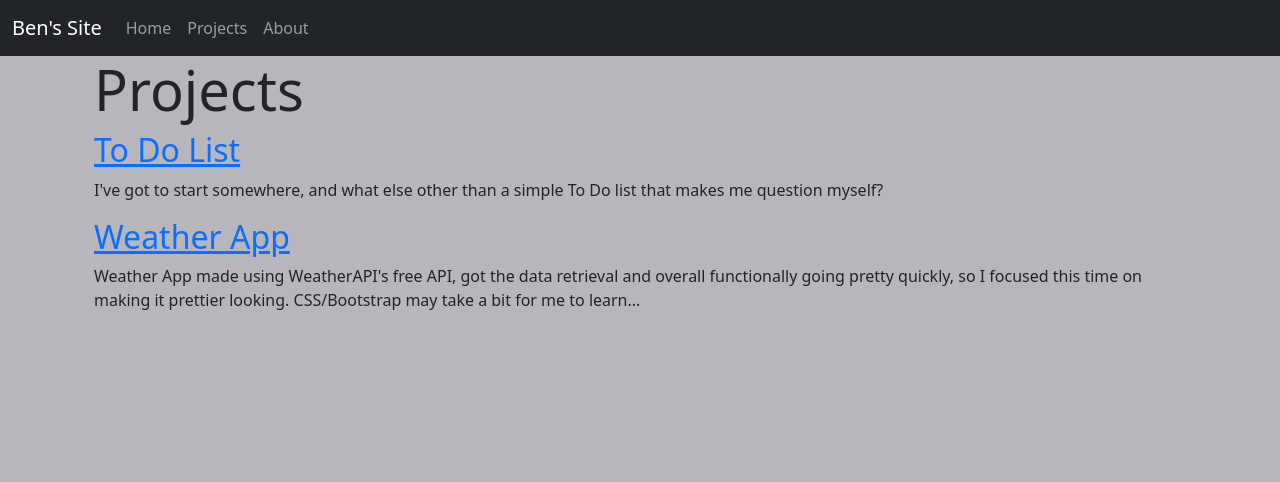
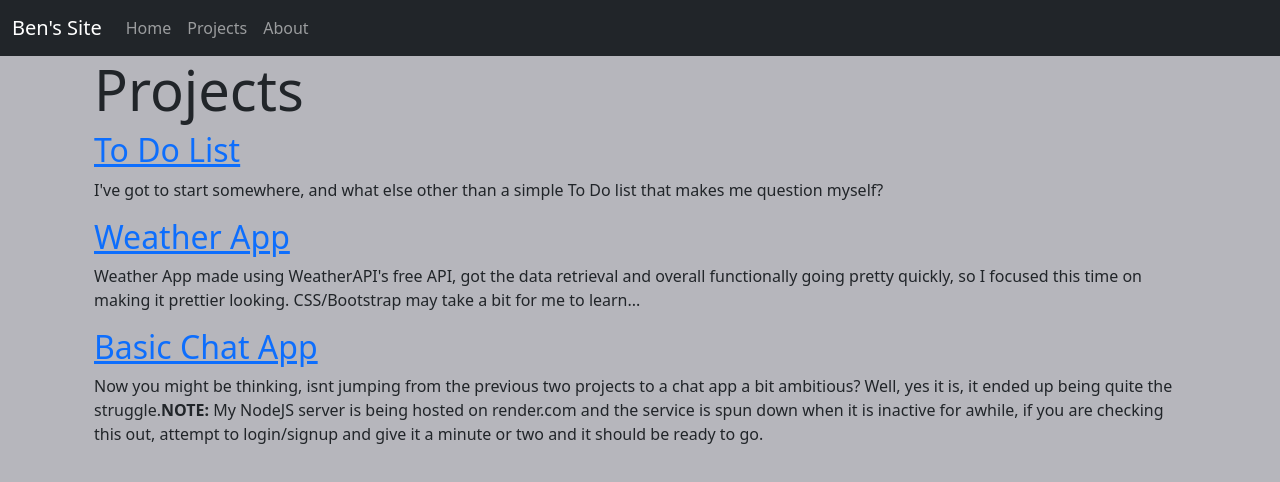
Before and after one commit to bendecruz745/BenDCHomePage, a React (Create React App) app: page /BenDCHomepage/Projects in a window 1280 px wide. Shown: the top 482 px of the page. Built offline with nearby package versions, Linux system fonts and the light colour scheme.

Commit message:
added basic chat app to list

```diff
--- a/src/Components/Projects.js
+++ b/src/Components/Projects.js
@@ -20,6 +20,18 @@ function Projects() {
         making it prettier looking. CSS/Bootstrap may take a bit for me to
         learn...
       </p>
+      <a href="https://benchatapp.onrender.com/">
+        <h2>Basic Chat App</h2>
+      </a>
+      <p>
+        Now you might be thinking, isnt jumping from the previous two projects
+        to a chat app a bit ambitious? Well, yes it is, it ended up being quite
+        the struggle.
+        <b>NOTE:</b> My NodeJS server is being hosted on render.com and the
+        service is spun down when it is inactive for awhile, if you are checking
+        this out, attempt to login/signup and give it a minute or two and it
+        should be ready to go.
+      </p>
     </body>
   );
 }
```
Also changed, not shown: 2 other files (tests, documents, lock files or other folders).
